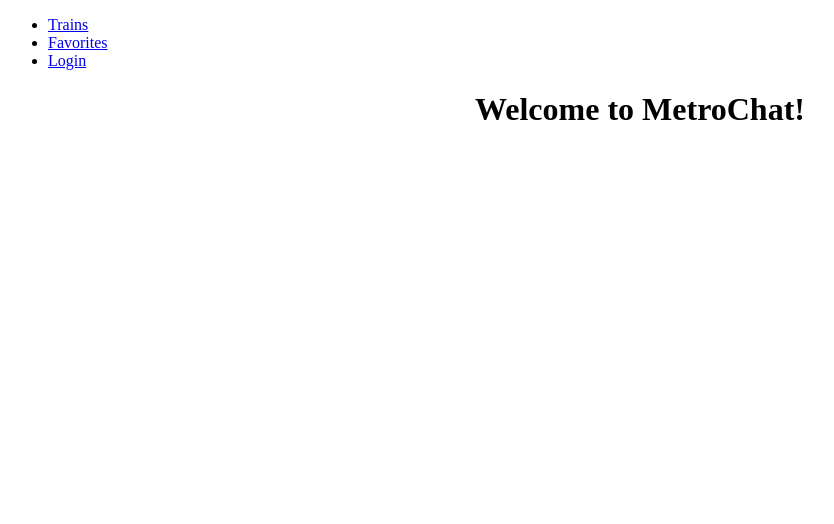
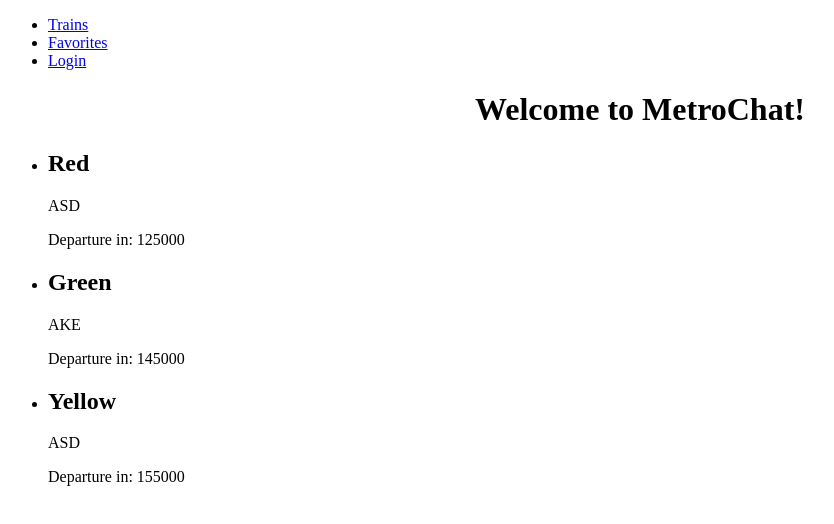
Before and after one commit to tavernhell/MetroChat, an Angular app: page / in a window 1280 px wide. Shown: the top 524 px of the page, without its empty margins (0-834 px from the left). Built offline with nearby package versions, Linux system fonts and the light colour scheme.

Commit message:
Added trains component and modified HTML

```diff
--- a/src/app/app.component.html
+++ b/src/app/app.component.html
@@ -4,3 +4,4 @@
     Welcome to {{ title }}!
   </h1>
 </div>
+<mc-trains></mc-trains>
--- a/src/app/app.component.ts
+++ b/src/app/app.component.ts
@@ -6,5 +6,5 @@ import { Component } from '@angular/core';
   styleUrls: ['./app.component.css']
 })
 export class AppComponent {
-  title = 'MetroChat'; //this will be replaced each time I use {{title}} in my pages
+  title = 'MetroChat'; //this will be replaced each time I use {{title}} in app.component.html
 }
--- a/src/app/app.module.ts
+++ b/src/app/app.module.ts
@@ -3,13 +3,15 @@ import { NgModule } from '@angular/core';
 
 import { AppComponent } from './app.component';
 import { MenuComponent } from './menu/menu.component';
+import { TrainsComponent } from './trains/trains.component';
 
 //there must be ONLY ONE AppModule file per Application
 
 @NgModule({
   declarations: [ //this will contain the names of the components used by my app
     AppComponent,
-    MenuComponent //added automatically after giving `ng g component Menu` command in my app folder (the command will also create the menu folder with all its content)
+    MenuComponent,
+    TrainsComponent //added automatically after giving `ng g component Menu` command in my app folder (the command will also create the menu folder with all its content)
   ],
   imports: [
     BrowserModule //this will contain a series of important directives so it's always good to have it (imported by default)
--- a/src/app/menu/menu.component.ts
+++ b/src/app/menu/menu.component.ts
@@ -20,7 +20,7 @@ export class MenuComponent implements OnInit {
 
   //! NOTE: at the moment, these properties can be only used inside the menu template and not in components that extends it or that it implements
 
-  ngOnInit() {
+  ngOnInit() { //this is the first method that will be called after the constructor. it can only be called ONCE per class and it's used to initalie some internal properties or to call methods of a certain service
 
   }
 
--- /dev/null
+++ b/src/app/trains/trains.component.html
@@ -0,0 +1,9 @@
+<div class="trainlist">
+  <ul>
+    <li *ngFor="let metro of metrolist">
+      <h2>{{metro.line}}</h2>
+      <p>{{metro.idt}}</p>
+      <p>Departure in: {{metro.time}}</p>
+    </li>
+  </ul>
+</div>
--- /dev/null
+++ b/src/app/trains/trains.component.ts
@@ -0,0 +1,23 @@
+import { Component, OnInit } from '@angular/core';
+
+@Component({
+  selector: 'mc-trains',
+  templateUrl: './trains.component.html',
+  styleUrls: ['./trains.component.css']
+})
+export class TrainsComponent implements OnInit {
+  metrolist: { idt: string; line: string; numchatting: number; time: number; }[];
+
+  constructor() {
+    this.metrolist =
+    [
+      {idt:'ASD', line:'Red', numchatting:32, time:125000},
+      {idt:'AKE', line:'Green', numchatting:29, time:145000},
+      {idt:'ASD', line:'Yellow', numchatting:47, time:155000},
+    ];
+  }
+
+  ngOnInit() {
+  }
+
+}
```
Also changed, not shown: src/app/trains/trains.component.css (added), 1 other file (tests, documents, lock files or other folders).
